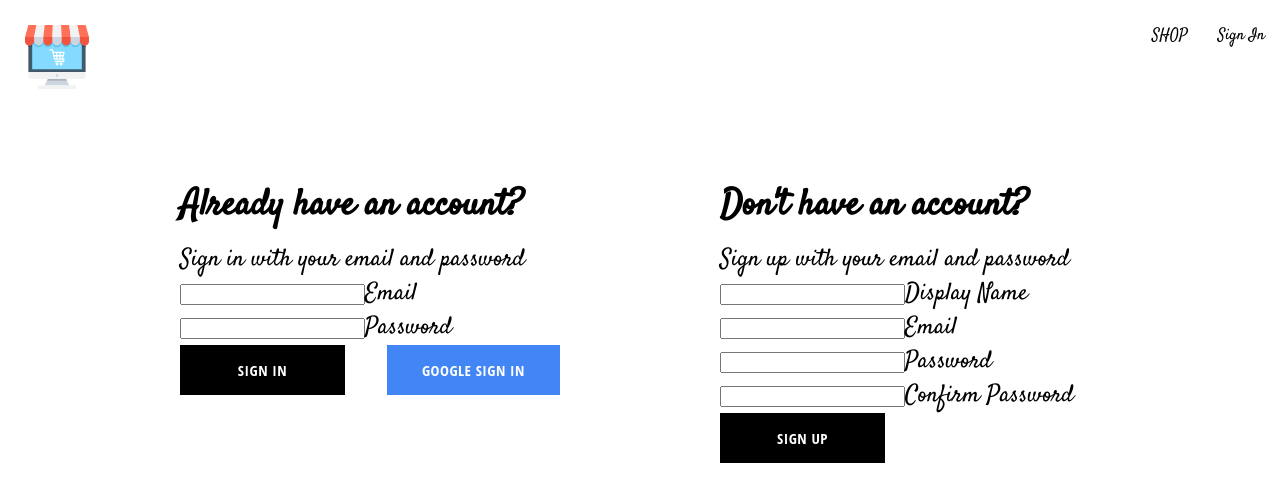
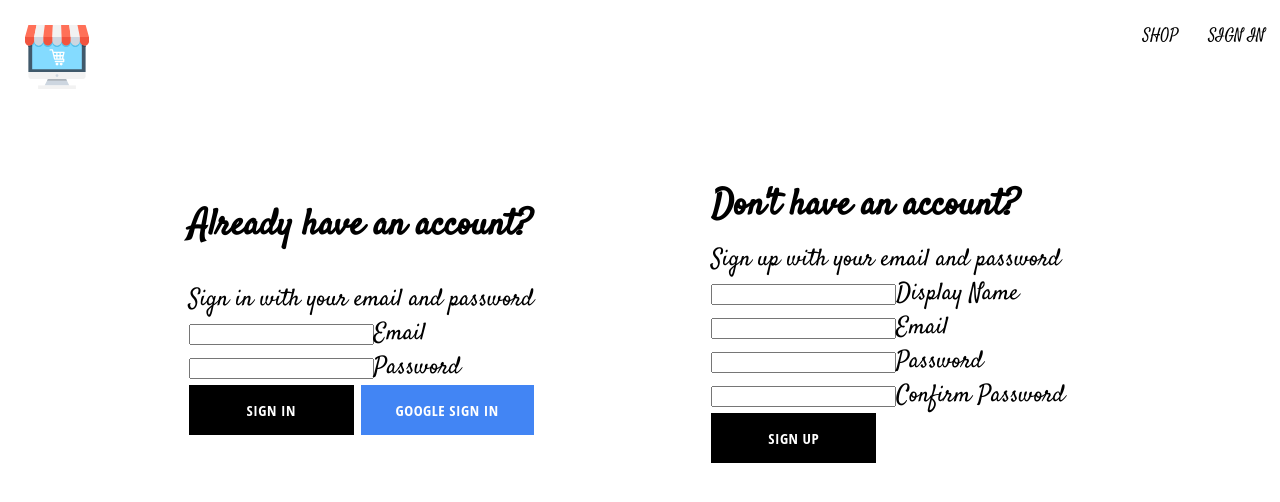
Before and after one commit to leopantsulaia/clothing-e-commerce, a React (Create React App) app: page /auth in a window 1280 px wide. Shown: the top 502 px of the page. Built offline with nearby package versions, Linux system fonts and the light colour scheme; no server answers; a web font is replaced by a local one.

Commit message:
signout works now

```diff
--- a/src/components/sign-in-form/sign-in-form.component.jsx
+++ b/src/components/sign-in-form/sign-in-form.component.jsx
@@ -1,8 +1,8 @@
 import { useState } from "react";
+
 import FormInput from "../form-input/form-input.component";
 import Button from "../button/button.component";
-
-import { signInWithGooglePopup, createUserDocumentFromAuth, signInAuthUserWithEmailAndPassword } from "../../utils/firebase/firebase.utils";
+import { signInWithGooglePopup, signInAuthUserWithEmailAndPassword } from "../../utils/firebase/firebase.utils";
 
 import "./sign-in-form.styles.scss";
 
@@ -19,17 +19,15 @@
 		setFormFields(defaultFormFields);
 	};
 
-	const SignInWithGoogle = async () => {
-		const { user } = await signInWithGooglePopup();
-		await createUserDocumentFromAuth(user);
+	const signInWithGoogle = async () => {
+		await signInWithGooglePopup();
 	};
 
 	const handleSubmit = async (event) => {
 		event.preventDefault();
 
 		try {
-			const response = await signInAuthUserWithEmailAndPassword(email, password);
-			console.log(response);
+			const { user } = await signInAuthUserWithEmailAndPassword(email, password);
 			resetFormFields();
 		} catch (error) {
 			switch (error.code) {
@@ -42,7 +40,6 @@
 				default:
 					console.log(error);
 			}
-			console.log(error);
 		}
 	};
 
@@ -53,7 +50,7 @@
 	};
 
 	return (
-		<div className="sign-up-container">
+		<div className="sign-in-container">
 			<h2>Already have an account?</h2>
 			<span>Sign in with your email and password</span>
 			<form onSubmit={handleSubmit}>
@@ -65,6 +62,7 @@
 					name="email"
 					value={email}
 				/>
+
 				<FormInput
 					label="Password"
 					type="password"
@@ -74,10 +72,10 @@
 					value={password}
 				/>
 				<div className="buttons-container">
-					<Button type="submit">Sign in</Button>
+					<Button type="submit">Sign In</Button>
 					<Button
 						buttonType="google"
-						onClick={SignInWithGoogle}
+						onClick={signInWithGoogle}
 						type="button">
 						Google sign in
 					</Button>
--- a/src/components/sign-up-form/sign-up-form.component.jsx
+++ b/src/components/sign-up-form/sign-up-form.component.jsx
@@ -37,7 +37,7 @@
 			if (error.code === "auth/email-already-in-use") {
 				alert("Cannot create user, email already in use");
 			} else {
-				console.log("error creating the user", error.message);
+				console.log("error creating the user", error);
 			}
 		}
 	};
--- /dev/null
+++ b/src/contexts/user.context.jsx
@@ -0,0 +1,27 @@
+import { createContext, useState, useEffect } from "react";
+
+import { onAuthStateChangedListener, signOutUser, createUserDocumentFromAuth } from "../utils/firebase/firebase.utils";
+
+export const UserContext = createContext({
+	currentUser: null,
+	setCurrentUser: () => null,
+});
+
+export const UserProvider = ({ children }) => {
+	const [currentUser, setCurrentUser] = useState(null);
+	const value = { currentUser, setCurrentUser };
+
+	signOutUser();
+
+	useEffect(() => {
+		const unsubscribe = onAuthStateChangedListener((user) => {
+			if(user) {
+        createUserDocumentFromAuth(user)
+      }
+			setCurrentUser(user);
+		});
+		return unsubscribe;
+	}, []);
+
+	return <UserContext.Provider value={value}>{children}</UserContext.Provider>;
+};
--- a/src/index.js
+++ b/src/index.js
@@ -3,11 +3,14 @@
 import { BrowserRouter } from "react-router-dom";
 
 import "./index.scss";
+import { UserProvider } from "./contexts/user.context";
 import App from "./App";
 
 const root = ReactDOM.createRoot(document.getElementById("root"));
 root.render(
 	<BrowserRouter>
-		<App />
+		<UserProvider>
+			<App />
+		</UserProvider>
 	</BrowserRouter>
 );
--- a/src/routes/Navigation/navigation.component.jsx
+++ b/src/routes/Navigation/navigation.component.jsx
@@ -1,15 +1,22 @@
-import { Fragment } from "react";
+import { Fragment, useContext } from "react";
 import { Outlet, Link } from "react-router-dom";
 
-import { ReactComponent as HomeLogo} from '../../assets/Logo.svg';
-import './navigation.styles.scss';
+import { UserContext } from "../../contexts/user.context";
+
+import { ReactComponent as HomeLogo } from "../../assets/Logo.svg";
+
+import "./navigation.styles.scss";
 
 const Navigation = () => {
+	const { currentUser } = useContext(UserContext);
+
 	return (
 		<Fragment>
 			<div className="navigation">
-				<Link className="logo-container" to="/">
-					<HomeLogo className="logo"/>
+				<Link
+					className="logo-container"
+					to="/">
+					<HomeLogo className="logo" />
 				</Link>
 				<div className="nav-links-container">
 					<Link
@@ -17,11 +24,16 @@
 						to="/shop">
 						SHOP
 					</Link>
-					<Link
-						className="nav-link"
-						to="/auth">
-						Sign In
-					</Link>
+
+					{currentUser ? (
+						<span className="nav-link">SIGN OUT</span>
+					) : (
+						<Link
+							className="nav-link"
+							to="/auth">
+							SIGN IN
+						</Link>
+					)}
 				</div>
 			</div>
 			<Outlet />
--- a/src/utils/firebase/firebase.utils.js
+++ b/src/utils/firebase/firebase.utils.js
@@ -9,7 +9,7 @@
 
 //myCode bellow
 
-import { getAuth, signInWithRedirect, signInWithPopup, GoogleAuthProvider, createUserWithEmailAndPassword , signInWithEmailAndPassword} from "firebase/auth";
+import { getAuth, signInWithRedirect, signInWithPopup, GoogleAuthProvider, createUserWithEmailAndPassword, signInWithEmailAndPassword, signOut, onAuthStateChanged } from "firebase/auth";
 
 import { getFirestore, doc, getDoc, setDoc } from "firebase/firestore";
 //myCode Up
@@ -40,7 +40,7 @@
 
 export const db = getFirestore();
 
-export const createUserDocumentFromAuth = async (userAuth, additionalInformation ={}) => {
+export const createUserDocumentFromAuth = async (userAuth, additionalInformation = {}) => {
 	if (!userAuth) return;
 
 	const userDocRef = doc(db, "users", userAuth.uid);
@@ -84,5 +84,10 @@
 	return await signInWithEmailAndPassword(auth, email, password);
 };
 
+export const signOutUser = () => signOut(auth);
+
+export const onAuthStateChangedListener = (callback) => {
+	onAuthStateChanged(auth, callback);
+};
 
 //myCode Up
```
